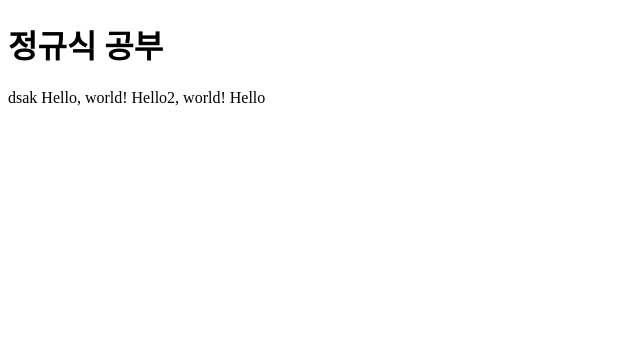
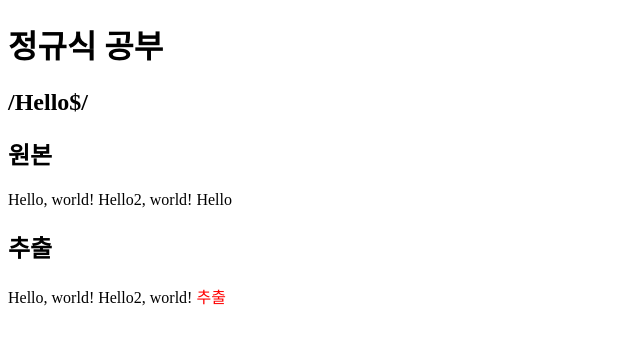
Before and after one commit to mkp0131/regexp-study, a plain HTML site: page index.html in a window 1280 px wide. Shown: the whole page, without its empty margins (0-640 px from the left). Drawn offline with Linux system fonts and the light colour scheme.

Commit message:
20200109

```diff
--- a/index.html
+++ b/index.html
@@ -8,7 +8,11 @@
 </head>
 <body>
 	<h1>정규식 공부</h1>
-	<p>dsak Hello, world! Hello2, world! Hello</p>
+	<h2 class="js-reg-exp"></h2>
+	<h2>원본</h2>
+	<p class="js-origin-txt">dsak Hello, world! Hello2, world! Hello</p>
+	<h2>추출</h2>
+	<p class="js-export-txt"></p>
 	<script src="./index.js"></script>
 </body>
 </html>
--- a/index.js
+++ b/index.js
@@ -1,8 +1,11 @@
 // 문자 target
-var _target = document.body.querySelector('p');
-var _txt = _target.innerHTML;
+var _txt = "Hello, world! Hello2, world! Hello";
 
+// 정규식 패턴
 var regExp = /Hello$/;
-var result = regExp.exec(_txt);
+var result = _txt.replace(regExp, '<span style=\"color: red;\">추출</span>');
 
-console.log('', result);
+// Html View
+document.querySelector('.js-origin-txt').innerHTML = _txt;
+document.querySelector('.js-reg-exp').innerHTML = regExp;
+document.querySelector('.js-export-txt').innerHTML = result;
```
